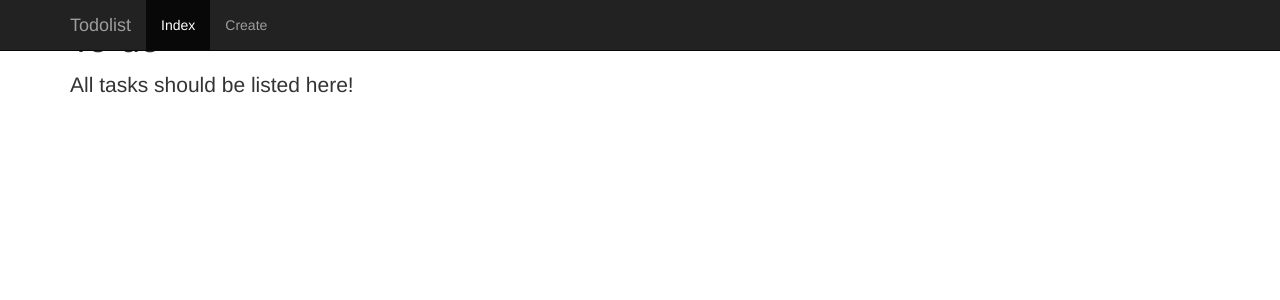
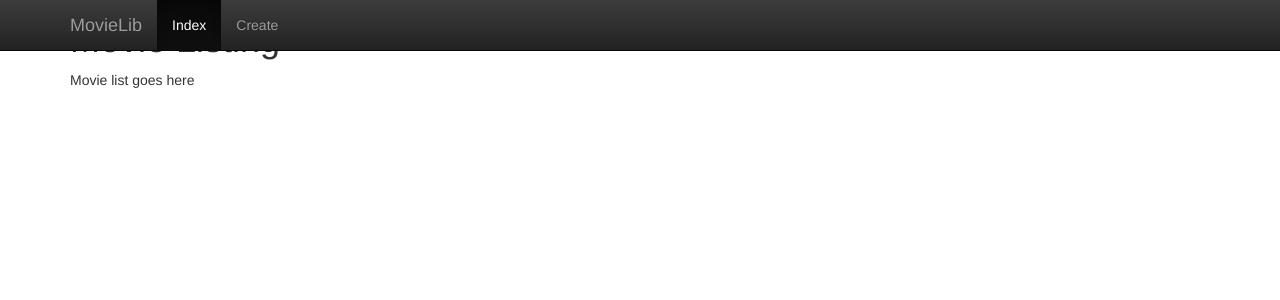
Before and after one commit to patreu22/todotracker, a Django app: page / in a window 1280 px wide. Shown: the top 300 px of the page. Run offline with Django 3.2, Linux system fonts and the light colour scheme; some libraries are stand-ins or nearby versions.

Commit message:
Base Template angelegt

```diff
--- /dev/null
+++ b/todolist/templates/todolist/base_page.html
@@ -0,0 +1,74 @@
+{% load staticfiles %}
+<!DOCTYPE html>
+<html lang="en">
+<head>
+    <meta charset="utf-8">
+    <meta http-equiv="X-UA-Compatible" content="IE=edge">
+    <meta name="viewport" content="width=device-width, initial-scale=1">
+    <meta name="description" content="">
+    <meta name="author" content="">
+    <link rel="icon" href="../../favicon.ico">
+
+    <title>Todolist - {% block title %}{% endblock %}</title>
+
+    <!--
+    Bootstrap Einbindung aus Beispiel
+    <link rel="stylesheet" href="https://maxcdn.bootstrapcdn.com/bootstrap/3.2.0/css/bootstrap.min.css">
+    <link rel="stylesheet" href="https://maxcdn.bootstrapcdn.com/bootstrap/3.2.0/css/bootstrap-theme.min.css">
+    -->
+
+    <!-- Bootstrap -->
+    <link href="{% static "todolist/css/bootstrap.min.css" %}" rel="stylesheet">
+    <link href="{% static "todolist/css/bootstrap-theme.min.css" %}" rel="stylesheet">
+    <link href="{% static "todolist/js/bootstrap.min.js" %}" rel="stylesheet">
+
+    <!-- jQuery (necessary for Bootstrap's JavaScript plugins) -->
+    <script src="https://ajax.googleapis.com/ajax/libs/jquery/1.11.2/jquery.min.js"></script>
+
+    <!-- Custom styles for this template -->
+    <link href="{% static "todolist/site.css" %}" rel="stylesheet">
+
+    <!-- HTML5 shim and Respond.js IE8 support of HTML5 elements and media queries -->
+    <!--[if lt IE 9]>
+    <script src="https://oss.maxcdn.com/html5shiv/3.7.2/html5shiv.min.js"></script>
+    <script src="https://oss.maxcdn.com/respond/1.4.2/respond.min.js"></script>
+    <![endif]-->
+</head>
+<body>
+    <div class="navbar navbar-inverse navbar-fixed-top" role="navigation">
+        <div class="container">
+            <div class="navbar-header">
+                <button type="button" class="navbar-toggle collapsed" data-toggle="collapse" data-target=".navbar-collapse">
+                    <span class="sr-only">Toggle navigation</span>
+                    <span class="icon-bar"></span>
+                    <span class="icon-bar"></span>
+                    <span class="icon-bar"></span>
+                </button>
+                <a class="navbar-brand" href="#">MovieLib</a>
+            </div>
+            <div class="collapse navbar-collapse">
+            <ul class="nav navbar-nav">
+                <li class="active"><a href="#">Index</a></li>
+                <li><a href="#about">Create</a></li>
+            </ul>
+            </div><!--/.nav-collapse -->
+        </div>
+    </div>
+
+    <div class="container">
+
+        <div class="starter-template">
+        {% block content %}{% endblock %}
+        </div>
+
+    </div><!-- /.container -->
+
+
+    <!-- Bootstrap core JavaScript  =====MOVED TO TOP=====
+    ================================================== -->
+    <!-- Placed at the end of the document so the pages load faster -->
+    <!--<script src="https://ajax.googleapis.com/ajax/libs/jquery/1.11.1/jquery.min.js"></script>-->
+    <!-- Latest compiled and minified JavaScript -->
+    <!--<script src="https://maxcdn.bootstrapcdn.com/bootstrap/3.2.0/js/bootstrap.min.js"></script>-->
+</body>
+</html>
--- a/todolist/templates/todolist/index.html
+++ b/todolist/templates/todolist/index.html
@@ -1,74 +1,8 @@
-{% load staticfiles %}
-<!DOCTYPE html>
-<html lang="en">
-<head>
-    <meta charset="utf-8">
-    <meta http-equiv="X-UA-Compatible" content="IE=edge">
-    <meta name="viewport" content="width=device-width, initial-scale=1">
-    <meta name="description" content="">
-    <meta name="author" content="">
-    <link rel="icon" href="../../favicon.ico">
+{% extends "todolist/base_page.html" %}
 
-    <title>Todolist</title>
-    <!--
-    Bootstrap Einbindung aus Beispiel
-    <link rel="stylesheet" href="https://maxcdn.bootstrapcdn.com/bootstrap/3.2.0/css/bootstrap.min.css">
-    <link rel="stylesheet" href="https://maxcdn.bootstrapcdn.com/bootstrap/3.2.0/css/bootstrap-theme.min.css">
-    -->
+{% block title %}Movie listing{% endblock %}
 
-    <!-- Bootstrap -->
-    <link href="{% static "todolist/css/bootstrap.css" %}" rel="stylesheet">
-    <link href="{% static "todolist/js/bootstrap.min.js" %}" rel="stylesheet">
-
-    <!-- jQuery (necessary for Bootstrap's JavaScript plugins) -->
-    <script src="https://ajax.googleapis.com/ajax/libs/jquery/1.11.2/jquery.min.js"></script>
-
-    <!-- Custom styles for this template -->
-    <link href="{% static "todolist/site.css" %}" rel="stylesheet">
-
-
-    <!-- HTML5 shim and Respond.js IE8 support of HTML5 elements and media queries -->
-    <!--[if lt IE 9]>
-    <script src="https://oss.maxcdn.com/html5shiv/3.7.2/html5shiv.min.js"></script>
-    <script src="https://oss.maxcdn.com/respond/1.4.2/respond.min.js"></script>
-    <![endif]-->
-</head>
-<body>
-    <div class="navbar navbar-inverse navbar-fixed-top" role="navigation">
-    <div class="container">
-    <div class="navbar-header">
-      <button type="button" class="navbar-toggle collapsed" data-toggle="collapse" data-target=".navbar-collapse">
-        <span class="sr-only">Toggle navigation</span>
-        <span class="icon-bar"></span>
-        <span class="icon-bar"></span>
-        <span class="icon-bar"></span>
-      </button>
-      <a class="navbar-brand" href="#">Todolist</a>
-    </div>
-    <div class="collapse navbar-collapse">
-      <ul class="nav navbar-nav">
-        <li class="active"><a href="#">Index</a></li>
-        <li><a href="#about">Create</a></li>
-      </ul>
-    </div><!--/.nav-collapse -->
-    </div>
-    </div>
-
-    <div class="container">
-
-    <div class="starter-template">
-        <h1>To-do</h1>
-        <p class="lead">All tasks should be listed here!</p>
-    </div>
-
-    </div><!-- /.container -->
-
-
-    <!-- Bootstrap core JavaScript
-    ================================================== -->
-    <!-- Placed at the end of the document so the pages load faster -->
-    <script src="https://ajax.googleapis.com/ajax/libs/jquery/1.11.1/jquery.min.js"></script>
-    <!-- Latest compiled and minified JavaScript -->
-    <script src="https://maxcdn.bootstrapcdn.com/bootstrap/3.2.0/js/bootstrap.min.js"></script>
-</body>
-</html>
+{% block content %}
+    <h1>Movie Listing</h1>
+    <p>Movie list goes here</p>
+{% endblock %}
```
